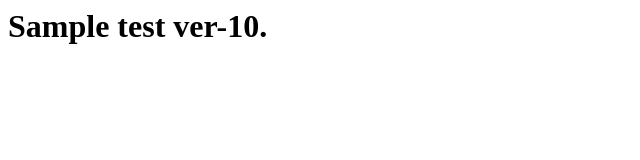
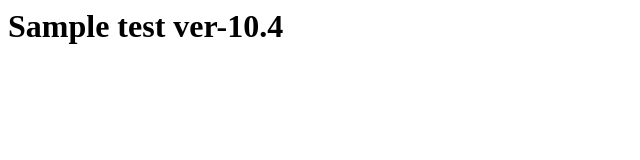
Before and after one commit to MdAyubz/html-app-service, a plain HTML site: page index.html in a window 1280 px wide. Shown: the full height of the page, 0-640 px from the left. Drawn offline with Linux system fonts and the light colour scheme.

Commit message:
ver-10.4

```diff
--- a/index.html
+++ b/index.html
@@ -1,3 +1,3 @@
 <html>
-	<h1> Sample test ver-10.</h1>
+	<h1> Sample test ver-10.4</h1>
 </html>
```
